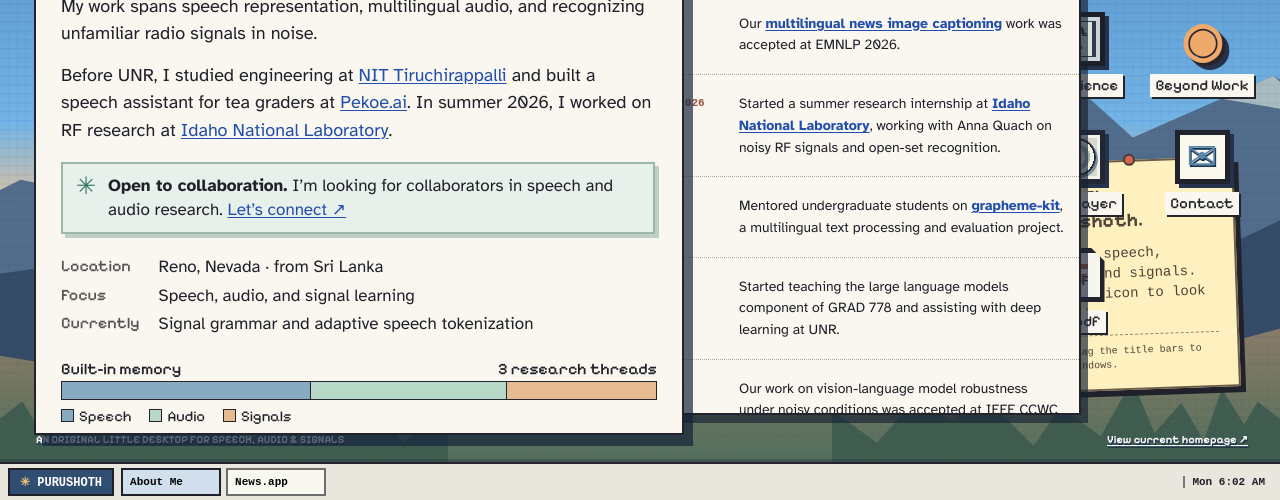
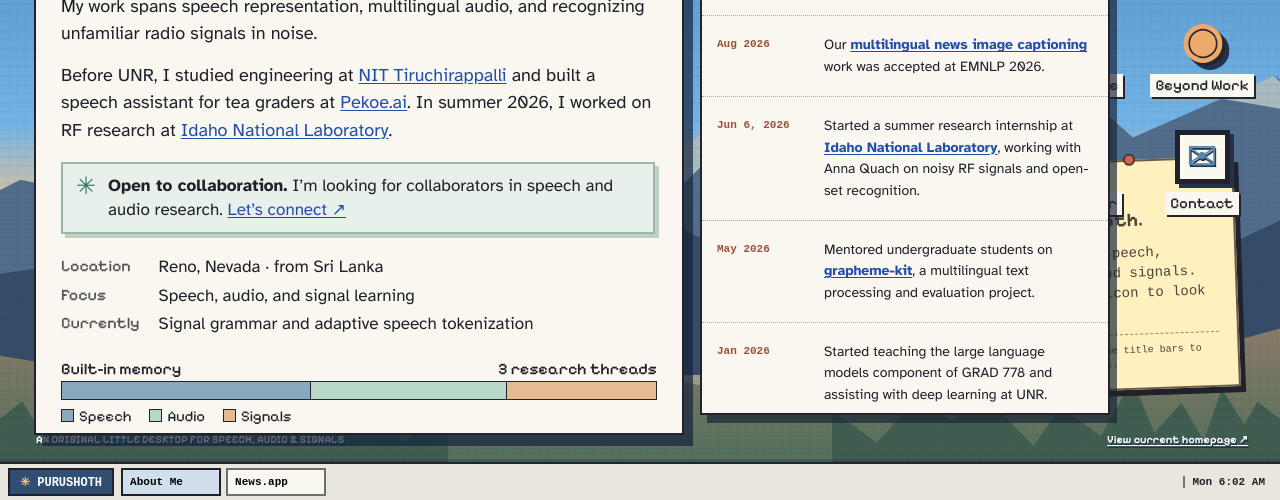
Before and after one commit to vpurushoth18/vpurushoth18.github.io, a plain HTML site: page pixel-preview.html in a window 1280 px wide. Shown: the part 300-800 px from the top of the page. Drawn offline with Linux system fonts and the light colour scheme.

Commit message:
Keep About and News windows side by side

```diff
--- a/pixel-preview.html
+++ b/pixel-preview.html
@@ -51,7 +51,7 @@
           <p class="name-languages">[English] Purushoth Velayuthan · [Tamil] புருஷோத் வேலாயுதன் · [Sinhala] පුරුෂෝත් වේලායුතන් · [Chinese] 普鲁绍特·韦拉尤坦 · [German] Purushoth Velayuthan</p>
         </div>
       </article>
-      <article class="window news-window" id="win-news" data-window="news" aria-labelledby="title-news" style="--x:615px;--y:61px;--w:466px;--h:614px;--z:2">
+      <article class="window news-window" id="win-news" data-window="news" aria-labelledby="title-news" style="--x:700px;--y:61px;--w:410px;--h:614px;--z:2">
         <header class="titlebar"><button class="window-close" aria-label="Close News" type="button">×</button><span class="title-rule"></span><h2 id="title-news">News.app</h2><span class="title-rule"></span><button class="window-zoom" aria-label="Maximize News" type="button">□</button></header>
         <div class="window-body news-body"><div class="window-toolbar"><span>8 updates · newest first</span><span>2025—2026</span></div><ol class="news-list">
           <li><time datetime="2026-10-12">Oct 12, 2026</time><div>Submitted the <a href="publications.html#sinaeb">Sinhala Audio Embedding Benchmark</a> to NAACL 2027 with Tharindu Ranasinghe. We study what speech encoders retain about speakers and spoken content.</div></li>
```
